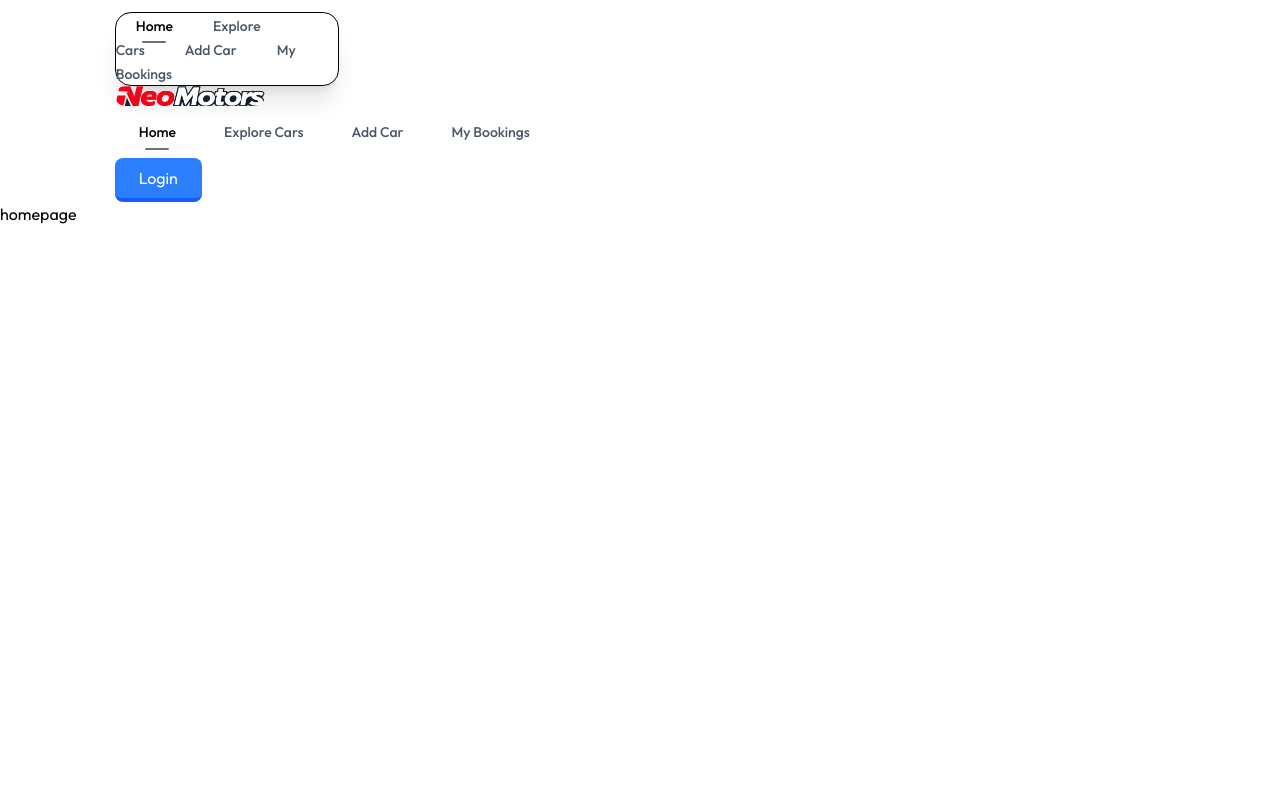
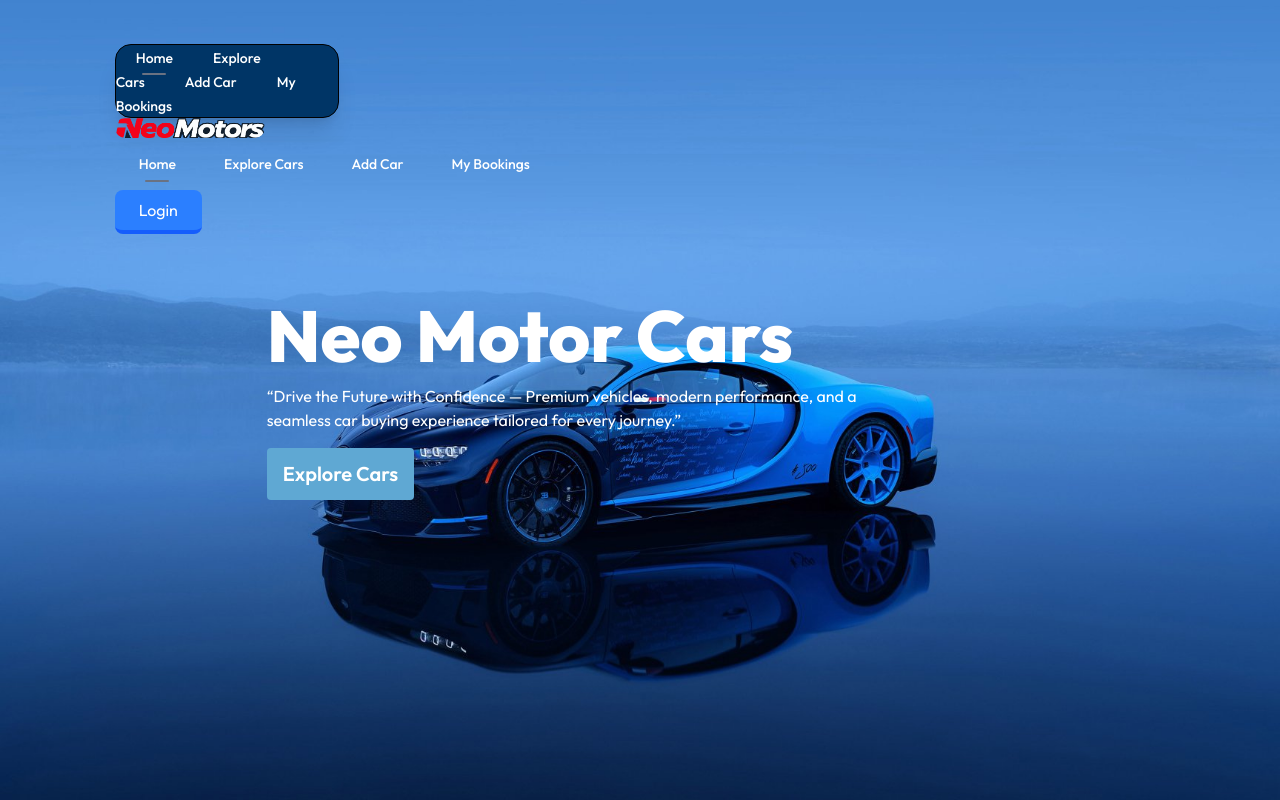
Before and after one commit to alfaazahmed7/neomotors-client, a Next.js app: page / in a window 1280 px wide. Built offline with nearby package versions, Linux system fonts and the light colour scheme.

Commit message:
feat: add banner

```diff
--- a/src/app/page.js
+++ b/src/app/page.js
@@ -1,9 +1,10 @@
+import Banner from "@/components/Homepage/Banner/Banner";
 import Image from "next/image";
 
 export default function Home() {
   return (
     <div>
-     homepage
+      <Banner />
     </div>
   );
 }
--- /dev/null
+++ b/src/components/Homepage/Banner/Banner.jsx
@@ -0,0 +1,24 @@
+import Link from "next/link";
+
+const Banner = () => {
+    return (
+        <div
+            className="h-screen bg-cover bg-center flex items-center"
+            style={{
+                backgroundImage: "url('/banner.jpeg')",
+            }}
+        >
+            <div className="text-white w-11/12 sm:w-10/12 md:w-9/12 lg:w-7/12 mx-auto">
+                <h2 className="text-4xl md:w-text-6xl lg:text-7xl font-extrabold mb-3">Neo Motor Cars</h2>
+                <p className="max-w-[600px] text-white mb-4">“Drive the Future with Confidence — Premium vehicles, modern performance, and a seamless car buying experience tailored for every journey.”</p>
+                <Link href={'/explore-cars'}>
+                    <button className="px-4 z-30 py-3 bg-[#5fa8d3] rounded-sm text-white relative font-semibold overflow-hidden text-xl transition-all duration-700 after:content-[''] after:-z-20 after:absolute after:h-1 after:w-1 after:bg-[#ef233c] after:left-5 after:bottom-0 after:translate-y-full after:rounded-sm after:transition-all after:duration-700 hover:after:scale-[300] hover:after:duration-700 cursor-pointer">
+                        Explore Cars
+                    </button>
+                </Link>
+            </div>
+        </div>
+    );
+};
+
+export default Banner;
--- a/src/components/Navbar/Navbar.jsx
+++ b/src/components/Navbar/Navbar.jsx
@@ -4,6 +4,7 @@ import Image from "next/image";
 import { useEffect, useState } from "react";
 import NavLink from "./Navlink";
 import navImage from "@/assets/logo1.png"
+import { usePathname } from "next/navigation";
 
 const Navbar = () => {
     const [scrolled, setScrolled] = useState(false);
@@ -17,19 +18,24 @@ const Navbar = () => {
         return () => window.removeEventListener("scroll", handleScroll);
     }, []);
 
+    const pathname = usePathname();
+    const isHome = pathname === '/';
+
     return (
         <div
-            className={`sticky top-0 z-50 transition-all duration-300 ${scrolled
-                ? "bg-white/70 backdrop-blur-xl border-b border-base-200 shadow-sm"
-                : "bg-transparent"
-                }`}
+            className={`w-full z-50 top-0 transition-all duration-300 ${scrolled
+                    ? "sticky bg-white/70 backdrop-blur-xl border-b border-base-200 shadow-sm"
+                    : isHome
+                        ? "absolute bg-transparent"
+                        : "relative bg-[#1A2536]"
+                } ${isHome ? "py-8" : "py-8"}`}
         >
             <div className="navbar md:w-11/12 lg:w-10/12 mx-auto px-2">
 
                 <div className="navbar-start">
 
                     <div className="dropdown">
-                        <div tabIndex={0} role="button" className="btn btn-ghost lg:hidden rounded-xl">
+                        <div tabIndex={0} role="button" className="btn btn-ghost lg:hidden rounded-sm text-white bg-[#2b2d42] mr-2">
                             <svg xmlns="http://www.w3.org/2000/svg" className="h-5 w-5" fill="none" viewBox="0 0 24 24" stroke="currentColor">
                                 <path strokeLinecap="round" strokeLinejoin="round" strokeWidth="2" d="M4 6h16M4 12h8m-8 6h16" />
                             </svg>
@@ -37,7 +43,7 @@ const Navbar = () => {
 
                         <ul
                             tabIndex={-1}
-                            className="menu menu-sm dropdown-content mt-3 w-56 shadow-xl bg-base-100 rounded-2xl border border-base-200"
+                            className="menu menu-sm dropdown-content mt-3 w-56 shadow-xl bg-[#003566] rounded-2xl border border-base-200"
                         >
                             <NavLink href="/">Home</NavLink>
                             <NavLink href="/explore-cars">Explore Cars</NavLink>
--- a/src/components/Navbar/Navlink.jsx
+++ b/src/components/Navbar/Navlink.jsx
@@ -12,8 +12,8 @@ const NavLink = ({ href, children }) => {
             href={href}
             className={`relative px-5 py-4 text-sm font-medium transition-all
             ${isActive
-                    ? "text-black"
-                    : "text-gray-600 hover:text-black hover:bg-gray-100"
+                    ? "text-white"
+                    : "text-white hover:bg-[#495057]"
                 }`}
         >
             {children}
```
Also changed, not shown: public/banner.jpeg (added), 1 other file (tests, documents, lock files or other folders).
